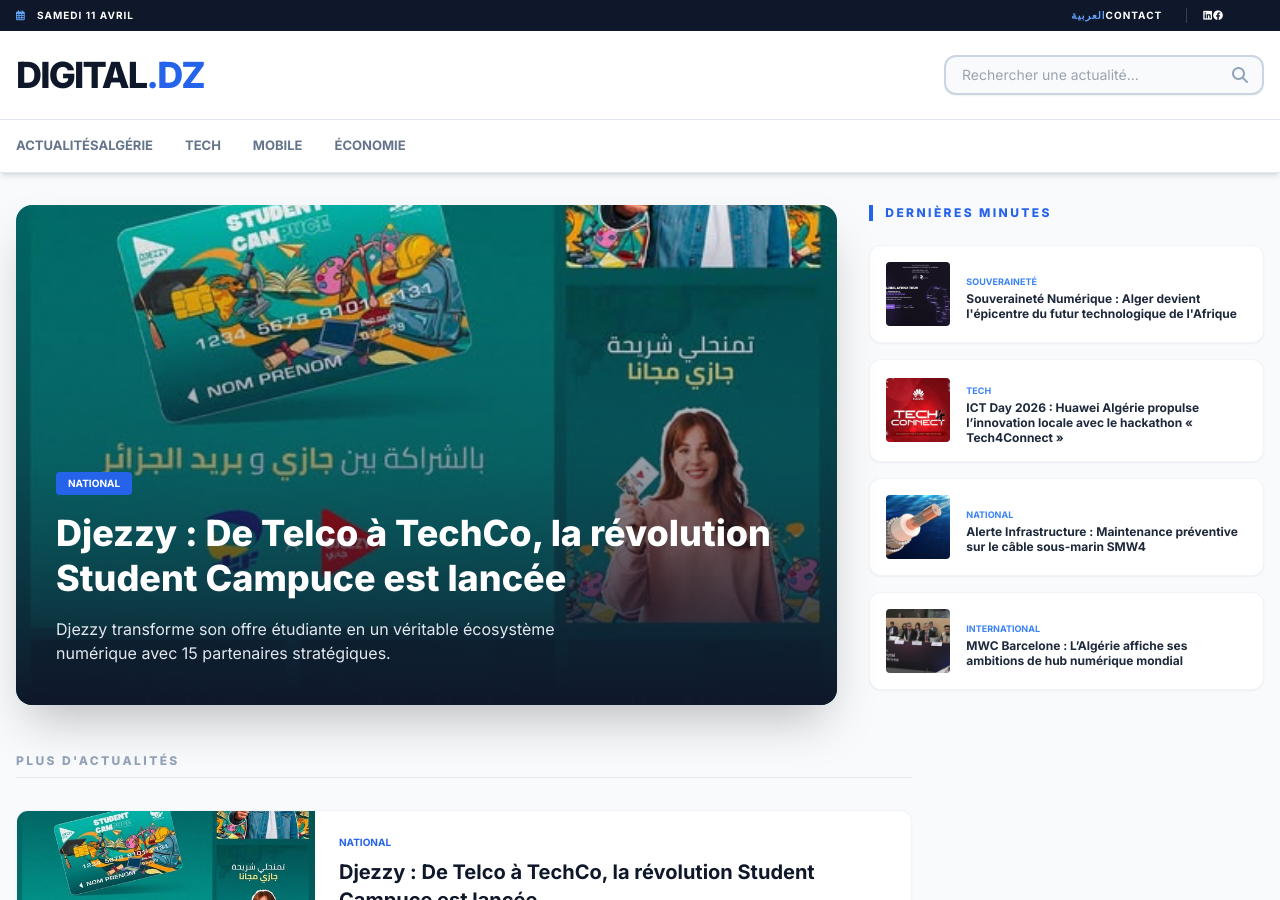
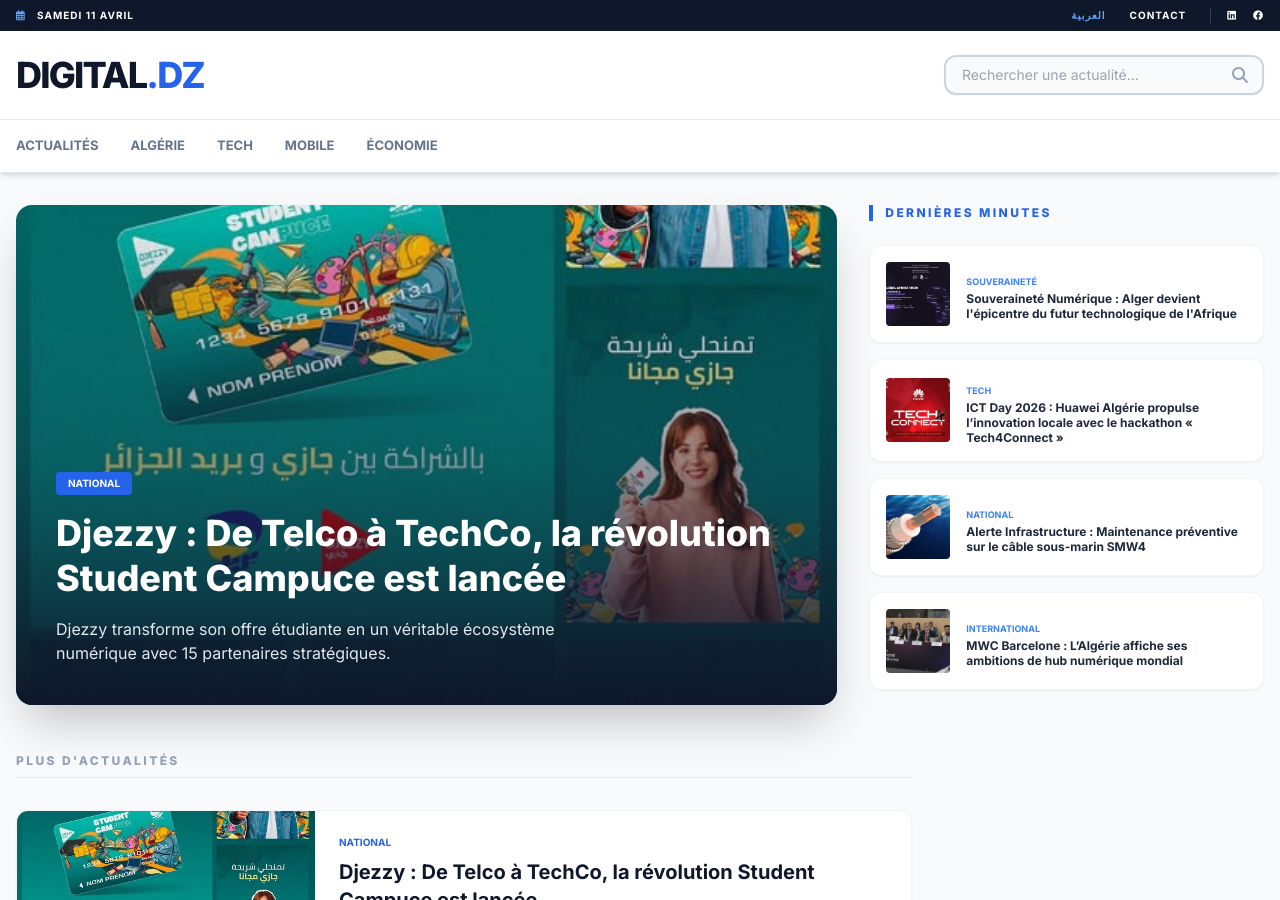
Before and after one commit to bastaps/Basta-InfosTech, a Jekyll site: the page built from index.html, in a window 1280 px wide and 900 px high. Built offline with Jekyll 4.4.1, drawn with Linux system fonts in a browser that asks for light colours; nearby versions of some CDN libraries.

Commit message:
Update default.html

```diff
--- a/_layouts/default.html
+++ b/_layouts/default.html
@@ -32,16 +31,19 @@
     <div class="bg-slate-900 text-white py-2">
         <div class="container mx-auto px-4 flex justify-between items-center text-[10px] font-bold uppercase tracking-widest">
             <div id="live-clock">...</div>
-            <div class="flex items-center space-x-6 space-x-reverse">
-                <!-- Sélecteur de langue -->
-                {% if lang == 'fr' %}
-                <a href="{{ site.baseurl }}/ar/" class="text-blue-400 font-black">العربية</a>
-                {% else %}
-                <a href="{{ site.baseurl }}/" class="text-blue-400 font-black">FRANÇAIS</a>
-                {% endif %}
+            <div class="flex items-center gap-6">
+                <!-- Sélecteur de langue avec séparation -->
+                <div class="flex items-center gap-4">
+                    {% if lang == 'fr' %}
+                        <a href="{{ site.baseurl }}/ar/" class="text-blue-400 font-black hover:text-white transition">العربية</a>
+                    {% else %}
+                        <a href="{{ site.baseurl }}/" class="text-blue-400 font-black hover:text-white transition">FRANÇAIS</a>
+                    {% endif %}
+                </div>
 
-                <a href="mailto:contact@basta-infostech.dz" class="hover:text-blue-400">{{ t.contact }}</a>
-                <div class="flex space-x-4 space-x-reverse border-l border-slate-700 pl-4">
+                <a href="mailto:contact@basta-infostech.dz" class="hover:text-blue-400 whitespace-nowrap">{{ t.contact }}</a>
+
+                <div class="flex gap-4 border-l border-slate-700 pl-4">
                     <a href="https://linkedin.com" target="_blank" class="hover:text-blue-400"><i class="fab fa-linkedin"></i></a>
                     <a href="https://facebook.com" target="_blank" class="hover:text-blue-600"><i class="fab fa-facebook"></i></a>
                 </div>
@@ -55,11 +57,10 @@
             <a href="{% if lang == 'ar' %}{{ site.baseurl }}/ar/{% else %}{{ site.baseurl }}/{% endif %}" class="text-4xl font-black tracking-tighter text-slate-900 mb-4 md:mb-0">
                 DIGITAL<span class="text-blue-600">.DZ</span>
             </a>
-            <!-- Recherche VISIBLE -->
             <div class="relative w-full md:w-80">
                 <input type="text" id="searchInput" onkeyup="searchArticles()" placeholder="{{ t.search_placeholder }}"
                 class="w-full bg-slate-50 border-2 border-slate-300 rounded-xl px-4 py-2 text-sm focus:border-blue-500 outline-none shadow-sm text-slate-900">
-                <i class="fas fa-search absolute right-4 top-3 text-slate-400"></i>
+                <i class="fas fa-search absolute {% if lang == 'ar' %}left-4{% else %}right-4{% endif %} top-3 text-slate-400"></i>
             </div>
         </div>
     </header>
@@ -67,7 +68,7 @@
     <!-- Menu Rubriques -->
     <nav class="sticky top-0 bg-white/95 backdrop-blur-sm shadow-md z-50 border-b border-slate-200">
         <div class="container mx-auto px-4 overflow-x-auto">
-            <div class="flex space-x-8 space-x-reverse py-4 whitespace-nowrap">
+            <div class="flex gap-8 py-4 whitespace-nowrap">
                 <a href="{% if lang == 'ar' %}{{ site.baseurl }}/ar/{% else %}{{ site.baseurl }}/{% endif %}" class="nav-link">{{ t.news }}</a>
                 <button onclick="filterByCat('National')" class="nav-link">{{ t.algeria }}</button>
                 <button onclick="filterByCat('Tech')" class="nav-link">{{ t.tech }}</button>
@@ -97,7 +98,7 @@
             </div>
             <div>
                 <h4 class="font-bold uppercase text-[11px] mb-6 text-blue-400 tracking-widest">{% if lang == 'ar' %}تابعنا{% else %}Suivre{% endif %}</h4>
-                <div class="flex space-x-4 space-x-reverse">
+                <div class="flex gap-4">
                     <a href="https://linkedin.com" target="_blank" class="w-10 h-10 rounded-full bg-slate-800 flex items-center justify-center hover:bg-blue-700 transition-all"><i class="fab fa-linkedin-in"></i></a>
                     <a href="https://facebook.com" target="_blank" class="w-10 h-10 rounded-full bg-slate-800 flex items-center justify-center hover:bg-blue-600 transition-all"><i class="fab fa-facebook-f"></i></a>
                 </div>
@@ -111,7 +112,7 @@
             const lang = "{{ lang }}";
             const locale = (lang === 'ar') ? 'ar-DZ' : 'fr-FR';
             const options = { weekday: 'long', day: 'numeric', month: 'long' };
-            document.getElementById('live-clock').innerHTML = '<i class="far fa-calendar-alt mr-2 text-blue-400"></i> ' + now.toLocaleDateString(locale, options).toUpperCase();
+            document.getElementById('live-clock').innerHTML = '<i class="far fa-calendar-alt {% if lang == 'ar' %}ml-2{% else %}mr-2{% endif %} text-blue-400"></i> ' + now.toLocaleDateString(locale, options).toUpperCase();
         }
         setInterval(updateClock, 1000); updateClock();
 
```
Also changed, not shown: other parts of _layouts/default.html (+1 -3 lines).
